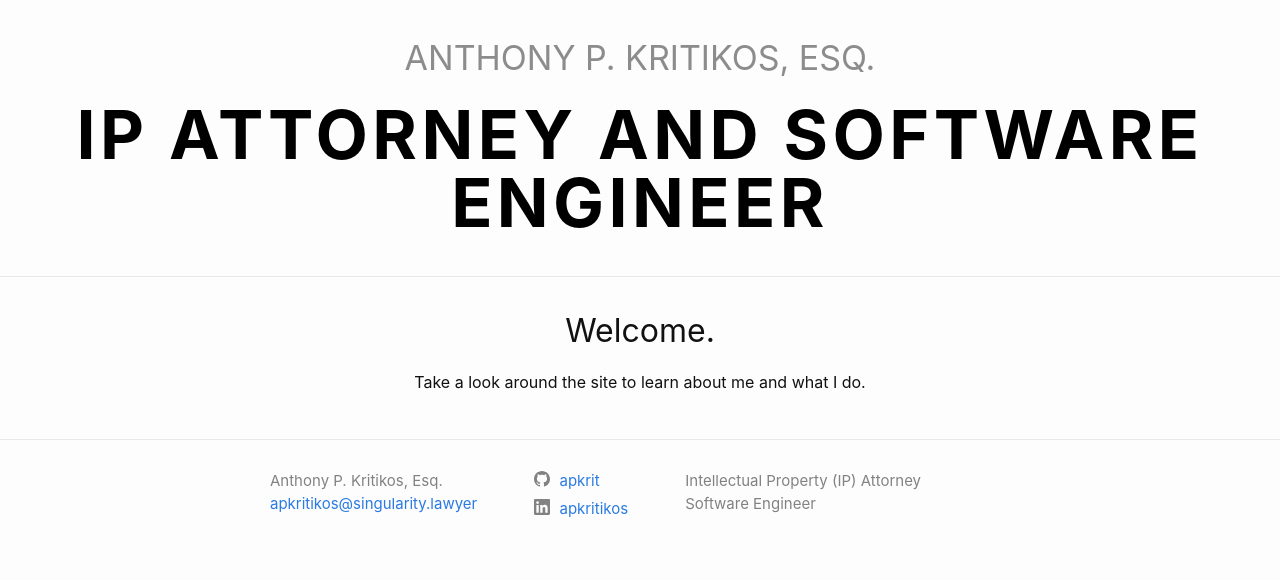
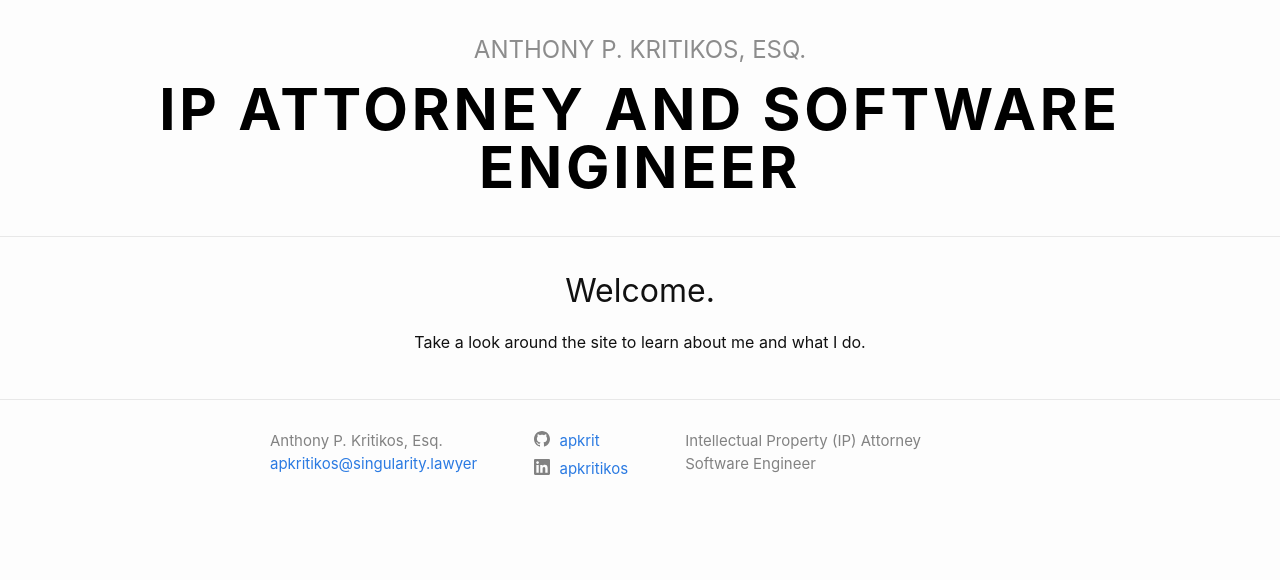
Before and after one commit to apkrit/apkrit.github.io, a Jekyll site: the page built from index.md, in a window 1280 px wide. Shown: the part 459-1039 px from the top of the page. Built offline with Jekyll 4.4.1, drawn with Linux system fonts in a browser that asks for light colours; after the commit the page ends 999 px from its top, so only the background shows below that.

Commit message:
Changing hero text size (-10 px each)

```diff
--- a/_sass/minima/_layout.scss
+++ b/_sass/minima/_layout.scss
@@ -117,7 +117,7 @@
 
 .top-text {
   position: relative;
-  font-size: 34px;
+  font-size: 24px;
   padding-bottom: 0.5em;
   text-transform: uppercase;
   text-align: center;
@@ -129,7 +129,7 @@
   position: relative;
   letter-spacing: 0.065em;
   line-height: 1em;
-  font-size: 68px;
+  font-size: 58px;
   text-transform: uppercase;
   text-align: center;
   display: block; /* Change to `display: none` for no bottom text */
```
